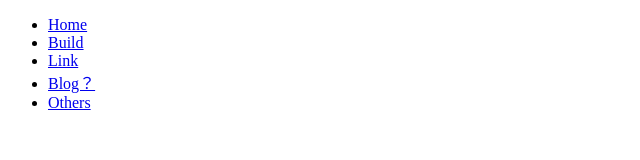
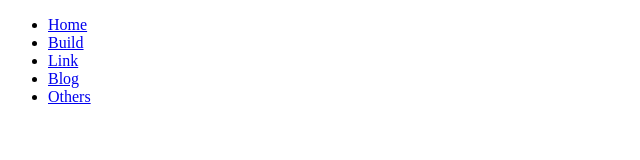
Before and after one commit to Pentees/common, a plain HTML site: page header.html in a window 1280 px wide. Shown: the full height of the page, 0-640 px from the left. Drawn offline with Linux system fonts and the light colour scheme.

Commit message:
Update header.html

```diff
--- a/header.html
+++ b/header.html
@@ -10,7 +10,7 @@
             <li><a href="./index.html" class="menu">Home</a></li>
             <li><a href="./build.html" class="menu">Build</a></li>
             <li><a href="./link.html" class="menu">Link</a></li>
-            <li><a href="./blog.html" class="menu">Blog？</a></li>
+            <li><a href="./blog.html" class="menu">Blog</a></li>
             <li><a href="./menu.html" class="menu">Others</a></li>
         </ul>
     </body>
```
